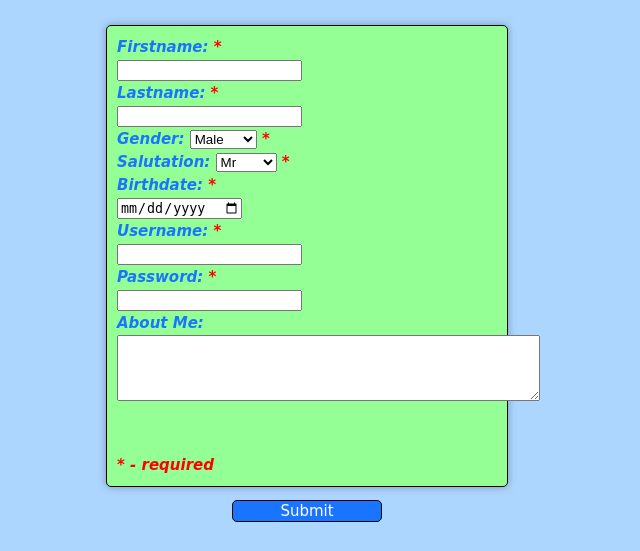
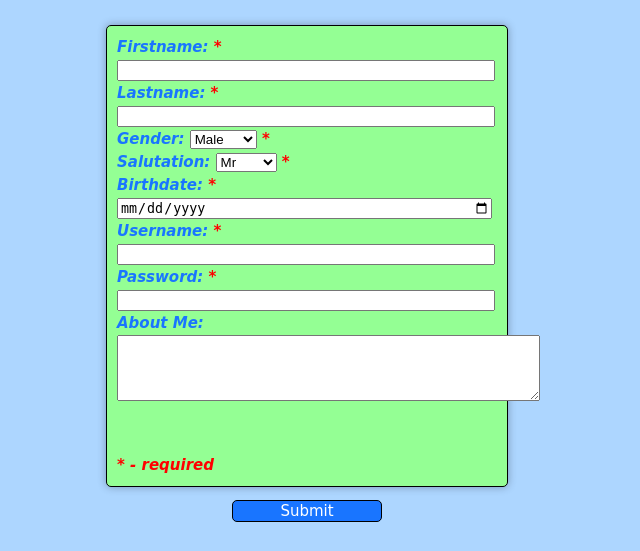
Before and after one commit to gdm02/SECUDEVCase2, a PHP site: page /register.php in a window 1280 px wide. Shown: the part 60-611 px from the top of the page, without its empty margins (333-973 px from the left). Run offline with PHP 8.4, Linux system fonts and the light colour scheme.

Commit message:
Registration Minor Style fix

```diff
--- a/secudevcase2/register.php
+++ b/secudevcase2/register.php
@@ -37,6 +37,10 @@
 			padding: 10px;
 			border: 1px solid black;
 			box-shadow: 0px 0px 8px rgba(0, 0, 0, 0.3);
+		}
+
+		input{
+			width: 370px;
 		}
 
 		#required{
```
